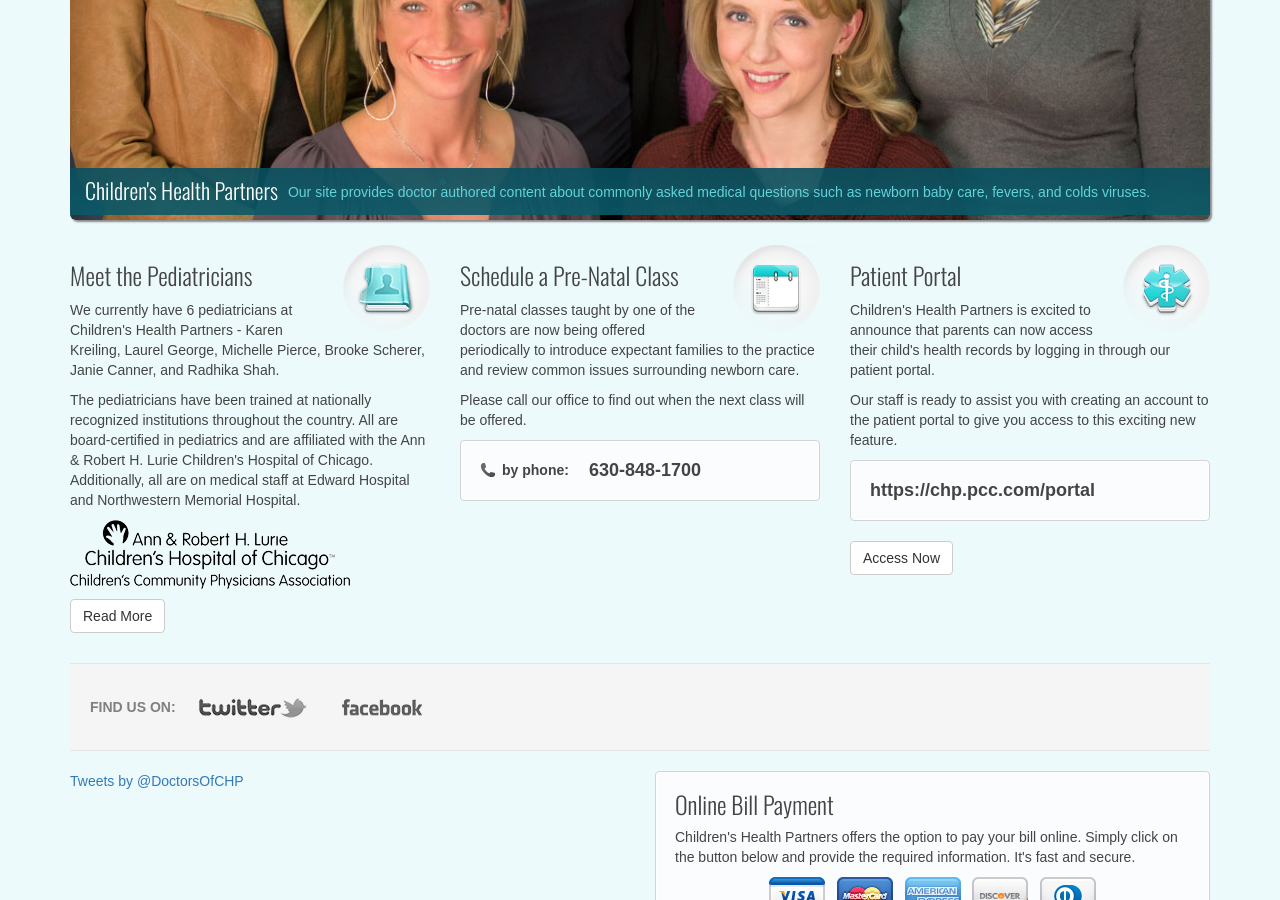
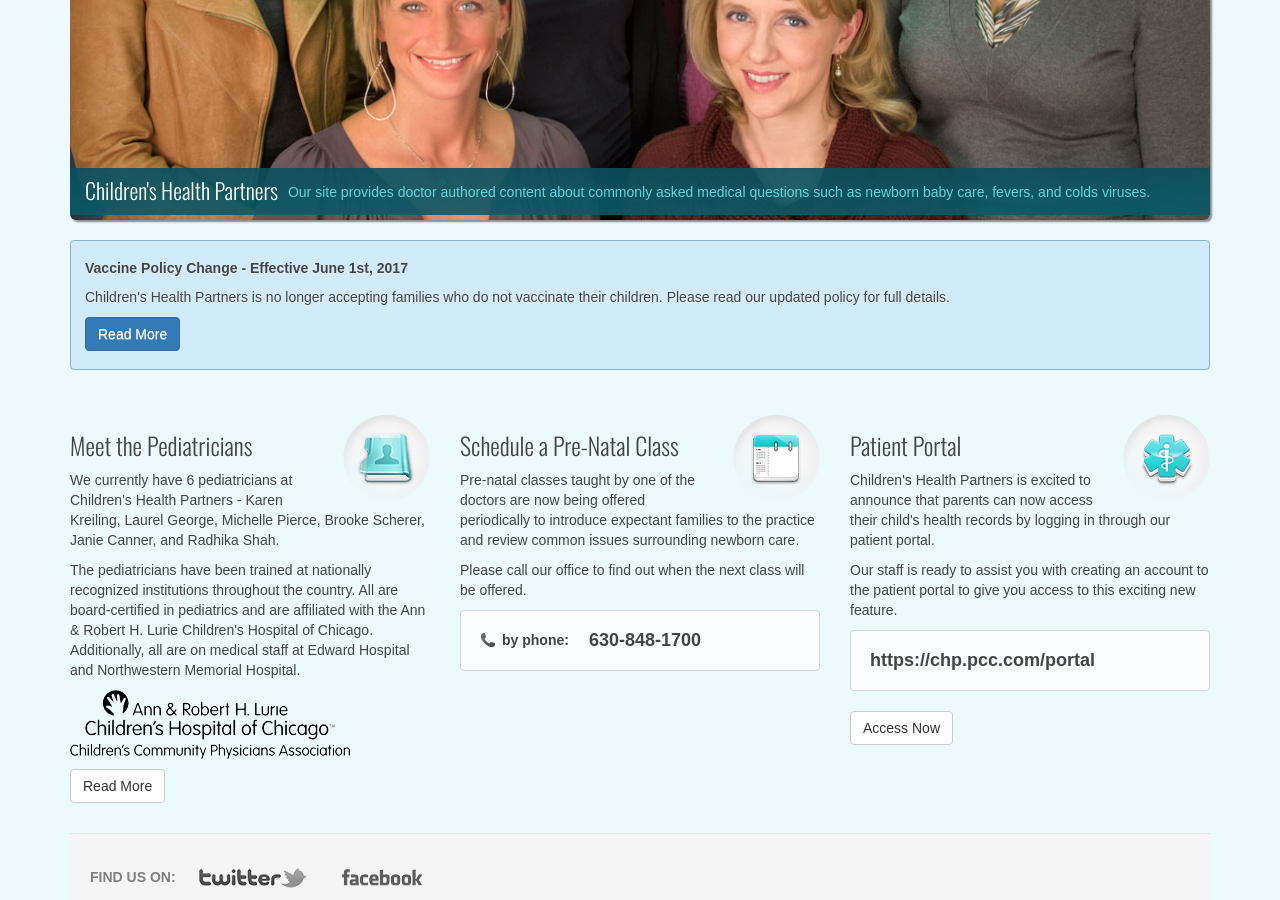
Before and after one commit to chpweb/web, a Jekyll site: the page built from index.html, in a window 1280 px wide and 900 px high, scrolled down 532 px. Built offline with Jekyll 4.4.1, drawn with Linux system fonts in a browser that asks for light colours; some web fonts are replaced; comment, search, counter and statistics services are not loaded.

Commit message:
Update index.html

```diff
--- a/index.html
+++ b/index.html
@@ -19,6 +19,13 @@ active: home
     </div>
   </section>
 
+  <section>
+    <div class="home-info">
+	<h5>Vaccine Policy Change - Effective June 1st, 2017</h5>
+	<p>Children's Health Partners is no longer accepting families who do not vaccinate their children.  Please read our updated policy for full details.</p>
+	<p><a class="btn btn-medium btn-primary" href="/vaccine-policy.html">Read More <i class="icon-arrow-right"></i></a></p>
+    </div>
+  </section>
 	<!--
   <section>
 		<div class="home-info">
```
